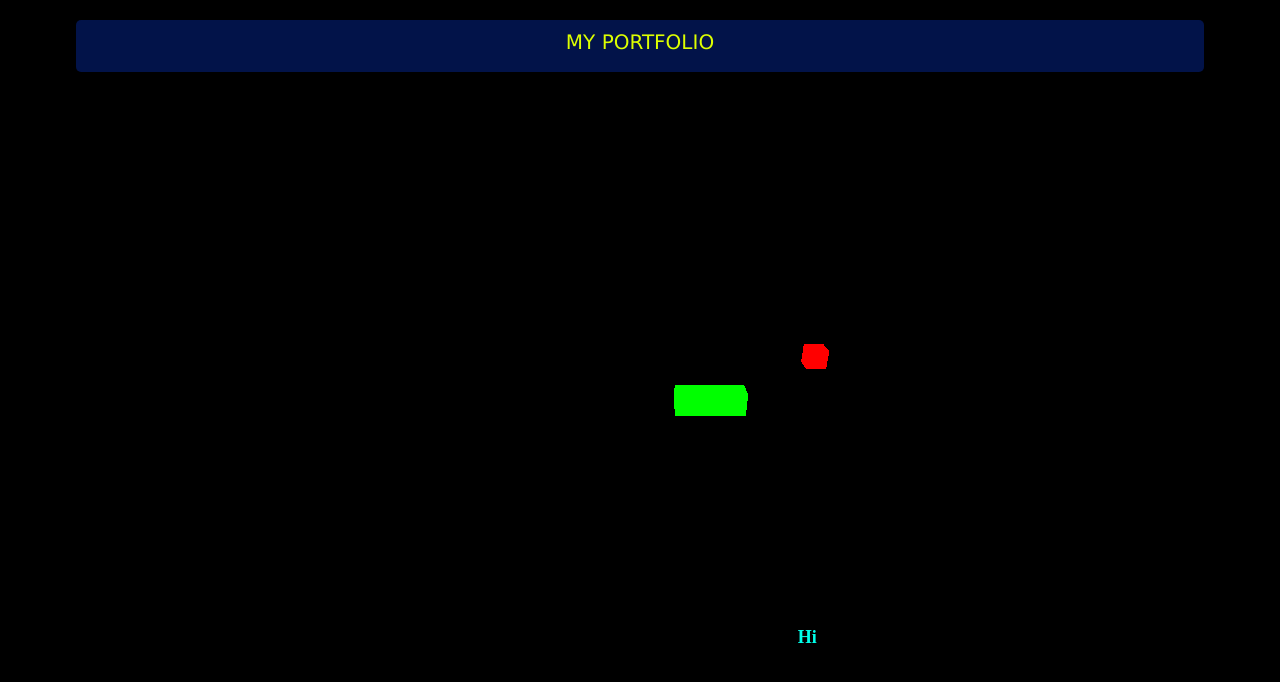
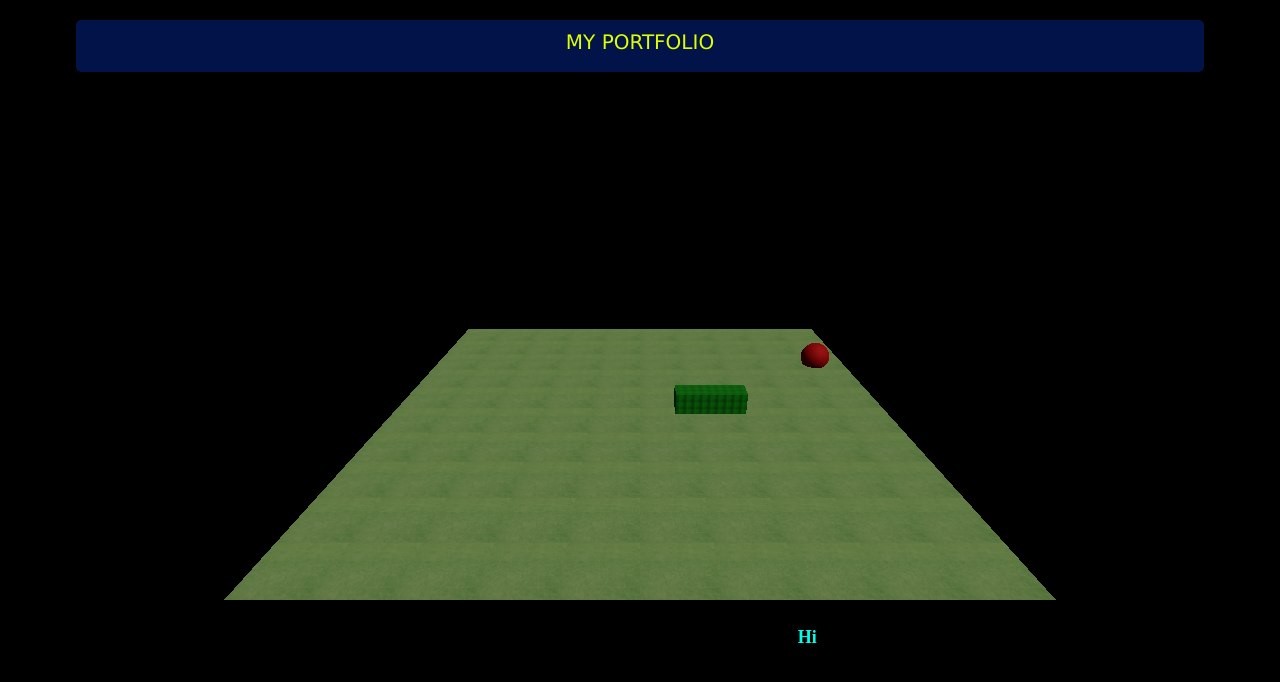
Before and after one commit to intelli-jayant/Portfolio, a website built with Vite: page index.html in a window 1280 px wide. Built offline with nearby package versions, Linux system fonts and the light colour scheme; animation ran at ten frames a second.

Commit message:
second commit, added texture and sound effect

```diff
--- a/main.js
+++ b/main.js
@@ -11,8 +11,18 @@ let snacks = [
     { text: "Contact", message: "jayant.2023@iic.ac.in" }
 ];
 let currentSnackIndex = 0;
-let snack, gridSize = 20, cubeSize = 1, moveInterval = 300;
+let snack, gridSize = 20, cubeSize = 1, moveInterval = 300, radius =0.7;
+let eatSound = new Audio('/snake-eat.mp3');
+let touchStartX = 0;
+let touchStartY = 0;
 let clock, gameOver = false;
+
+//snake texture
+let textureLoader = new THREE.TextureLoader();
+let snakeTexture = textureLoader.load('/snake.jpg');
+snakeTexture.wrapS = THREE.RepeatWrapping;
+snakeTexture.wrapT = THREE.RepeatWrapping;
+snakeTexture.repeat.set(3, 3); // Adjust these values as needed
 
 let keyDirectionMap = {
     37: new THREE.Vector3(-1, 0, 0), // Left arrow
@@ -29,8 +39,30 @@ function init() {
 
     renderer = new THREE.WebGLRenderer();
     renderer.setSize(window.innerWidth, window.innerHeight);
+    renderer.shadowMap.enabled = true; // Enable shadows
     document.body.appendChild(renderer.domElement);
 
+    // Add lighting
+    let ambientLight = new THREE.AmbientLight(0x404040, 1.5); // Soft ambient light
+    scene.add(ambientLight);
+
+    let directionalLight = new THREE.DirectionalLight(0xffffff, 1);
+    directionalLight.position.set(10, 20, 10);
+    directionalLight.castShadow = true; // Enable shadows for the light
+    scene.add(directionalLight);
+    //load grass
+    let textureLoader = new THREE.TextureLoader();
+    let grassTexture = textureLoader.load('/grass.jpg');
+    grassTexture.wrapS = grassTexture.wrapT = THREE.RepeatWrapping;
+    grassTexture.repeat.set(10, 10);
+    // Create a floor
+    let floorGeometry = new THREE.PlaneGeometry(gridSize*1.05 , gridSize*1.05);
+    let floorMaterial = new THREE.MeshStandardMaterial({ map: grassTexture });
+    let floor = new THREE.Mesh(floorGeometry, floorMaterial);
+    floor.position.set(0,-0.4,0);
+    floor.rotation.x = -Math.PI / 2; // Rotate the floor to be horizontal
+    floor.receiveShadow = true;
+    scene.add(floor);
 
     // Create initial snake
     createSnake();
@@ -39,6 +71,7 @@ function init() {
     createSnack();
 
     // Keyboard controls
+
     document.addEventListener('keydown', (event) => {
         if (keyDirectionMap[event.keyCode] && !gameOver) {
             const newDirection = keyDirectionMap[event.keyCode];
@@ -48,6 +81,8 @@ function init() {
         }
     });
 
+    //touch controls
+    addTouchControls();
     // Event listener for restart button
     document.getElementById('restartButton').addEventListener('click', restartGame);
 
@@ -55,14 +90,29 @@ function init() {
     clock = new THREE.Clock();
     animate();
 }
+function createCube(x, y, z, color) {
+    // Use the loaded texture to create a material
+    let material = new THREE.MeshStandardMaterial({
+        map: snakeTexture, // Apply the texture to the material
+        color: color // You can keep the color if you want to tint the texture
+    });
 
-function createCube(x, y, z, color) {
     let geometry = new THREE.BoxGeometry(cubeSize, cubeSize, cubeSize);
-    let material = new THREE.MeshBasicMaterial({ color: color });
     let cube = new THREE.Mesh(geometry, material);
     cube.position.set(x, y, z);
     scene.add(cube);
     return cube;
+}
+
+function createsphere(x,y,z,color){
+    const geometry = new THREE.SphereGeometry( radius, 32, 16 );
+    const material = new THREE.MeshStandardMaterial( { color: color, metalness: 0.3, roughness: 0.7 } );
+    const sphere = new THREE.Mesh( geometry, material );
+    sphere.position.set(x, y, z);
+    sphere.castShadow = true; // Enable shadows for the cube
+    sphere.receiveShadow = true;
+    scene.add(sphere);
+    return sphere;
 }
 
 function createSnake() {
@@ -78,41 +128,66 @@ function createSnack() {
     let x = Math.floor(Math.random() * gridSize - gridSize / 2);
     let z = Math.floor(Math.random() * gridSize - gridSize / 2);
 
-    snack = createCube(x, 0, z, 0xff0000); // Create new snack
-
+    // snack = createCube(x, 0, z, 0xff0000); // Create new snack
+    snack = createsphere(x, 0, z, 0xff0000);
     // Display the snack's text
     updateSnackLabel(snack.position);
-    // let infoBox = document.getElementById('infoBox');
-    // infoBox.textContent = snacks[currentSnackIndex].message;
 }
 
 function updateSnackLabel(position) {
     let vector = position.clone().project(camera); // Convert 3D position to 2D
 
-    // Get the window width and height to calculate the position
     let halfWidth = window.innerWidth / 2;
     let halfHeight = window.innerHeight / 2;
 
     let screenX = (vector.x * halfWidth) + halfWidth - 30;
     let screenY = -(vector.y * halfHeight) + halfHeight;
 
-    // Update the h3 tag position
     let snackLabel = document.getElementById('snackLabel');
     snackLabel.style.left = `${screenX}px`;
     snackLabel.style.top = `${screenY}px`;
     snackLabel.textContent = snacks[currentSnackIndex].text; // Update the snack label with current text
 }
 
+// function moveSnake() {
+//     let headPos = snake[0].position.clone().add(snakeDirection);
+
+//     if (headPos.x > gridSize / 2) headPos.x = -gridSize / 2;
+//     if (headPos.x < -gridSize / 2) headPos.x = gridSize / 2;
+//     if (headPos.z > gridSize / 2) headPos.z = -gridSize / 2;
+//     if (headPos.z < -gridSize / 2) headPos.z = gridSize / 2;
+
+//     for (let i = 1; i < snake.length; i++) {
+//         if (headPos.distanceTo(snake[i].position) < 0.1) {
+//             endGame();
+//             return;
+//         }
+//     }
+
+//     for (let i = snake.length - 1; i > 0; i--) {
+//         snake[i].position.copy(snake[i - 1].position);
+//     }
+
+//     snake[0].position.copy(headPos);
+
+//     if (snake[0].position.distanceTo(snack.position) < 0.1) {
+//         snake.push(createCube(0, 0, 0, 0x00ff00)); // Increase snake size
+//         displaySnackMessage(); // Show corresponding message
+//         currentSnackIndex = (currentSnackIndex + 1) % snacks.length; // Move to next snack
+//         createSnack();
+//     }
+// }
 function moveSnake() {
+    // Calculate the new head position
     let headPos = snake[0].position.clone().add(snakeDirection);
 
-    // Wrap around screen if the snake goes off the edge
+    // Handle boundary wrapping
     if (headPos.x > gridSize / 2) headPos.x = -gridSize / 2;
     if (headPos.x < -gridSize / 2) headPos.x = gridSize / 2;
     if (headPos.z > gridSize / 2) headPos.z = -gridSize / 2;
     if (headPos.z < -gridSize / 2) headPos.z = gridSize / 2;
 
-    // Check for self-collision
+    // Check for collision with the snake itself
     for (let i = 1; i < snake.length; i++) {
         if (headPos.distanceTo(snake[i].position) < 0.1) {
             endGame();
@@ -120,21 +195,29 @@ function moveSnake() {
         }
     }
 
-    // Move snake body
+    // Move each segment of the snake to the position of the previous one
     for (let i = snake.length - 1; i > 0; i--) {
         snake[i].position.copy(snake[i - 1].position);
     }
 
+    // Move the head to the new position
     snake[0].position.copy(headPos);
 
-    // Check if snake eats snack
+    // Check if the snake has eaten the snack
     if (snake[0].position.distanceTo(snack.position) < 0.1) {
-        snake.push(createCube(0, 0, 0, 0x00ff00)); // Increase snake size
+        // Position the new segment at the last segment's position
+        let lastSegment = snake[snake.length - 1];
+        let newSegment = createCube(lastSegment.position.x, lastSegment.position.y, lastSegment.position.z, 0x00ff00);
+
+        // Add the new segment to the snake
+        snake.push(newSegment);
+        eatSound.play();
         displaySnackMessage(); // Show corresponding message
-        currentSnackIndex = (currentSnackIndex + 1) % snacks.length; // Move to next snack
-        createSnack();
+        currentSnackIndex = (currentSnackIndex + 1) % snacks.length; // Move to the next snack
+        createSnack(); // Create a new snack
     }
 }
+
 
 function displaySnackMessage() {
     let infoBox = document.getElementById('infoBox');
@@ -158,27 +241,72 @@ function endGame() {
 }
 
 function restartGame() {
-    // Reset game state
-    for (let i = scene.children.length - 1; i >= 0; i--) {
-        let obj = scene.children[i];
-        scene.remove(obj);
+    // for (let i = scene.children.length - 1; i >= 0; i--) {
+    //     let obj = scene.children[i];
+    //     scene.remove(obj);
+    // }
+    for (let i = 0; i < snake.length; i++) {
+        scene.remove(snake[i]);
     }
-
-    // Re-initialize the snake and snack
     snake = [];
-    snakeDirection = new THREE.Vector3(1, 0, 0); // Reset snake direction
+    snakeDirection = new THREE.Vector3(1, 0, 0);
     gameOver = false;
 
     createSnake();
-    currentSnackIndex = 0; // Reset snack index
+    currentSnackIndex = 0;
     createSnack();
 
-    // Hide Game Over message
     document.getElementById('gameOver').style.display = 'none';
 
-    // Reset and restart the clock
-    clock = new THREE.Clock(); // Create a new clock to reset elapsed time
-    animate(); // Restart the animation loop
+    clock = new THREE.Clock();
+    animate();
+}
+
+function addTouchControls() {
+    // Event listener for the start of a touch
+    document.addEventListener('touchstart', (event) => {
+        touchStartX = event.touches[0].clientX;
+        touchStartY = event.touches[0].clientY;
+    });
+
+    // Event listener for the end of a touch
+    document.addEventListener('touchend', (event) => {
+        let touchEndX = event.changedTouches[0].clientX;
+        let touchEndY = event.changedTouches[0].clientY;
+
+        // Calculate the difference in position
+        let diffX = touchEndX - touchStartX;
+        let diffY = touchEndY - touchStartY;
+
+        // Determine if the swipe was horizontal or vertical
+        if (Math.abs(diffX) > Math.abs(diffY)) {
+            // Horizontal swipe
+            if (diffX > 0) {
+                // Swipe right
+                if (!snakeDirection.equals(new THREE.Vector3(-1, 0, 0))) {
+                    snakeDirection = new THREE.Vector3(1, 0, 0); // Right
+                }
+            } else {
+                // Swipe left
+                if (!snakeDirection.equals(new THREE.Vector3(1, 0, 0))) {
+                    snakeDirection = new THREE.Vector3(-1, 0, 0); // Left
+                }
+            }
+        } else {
+            // Vertical swipe
+            if (diffY > 0) {
+                // Swipe down
+                if (!snakeDirection.equals(new THREE.Vector3(0, 0, -1))) {
+                    snakeDirection = new THREE.Vector3(0, 0, 1); // Down
+                }
+            } else {
+                // Swipe up
+                if (!snakeDirection.equals(new THREE.Vector3(0, 0, 1))) {
+                    snakeDirection = new THREE.Vector3(0, 0, -1); // Up
+                }
+            }
+        }
+    });
 }
 
 init();
--- a/styles.css
+++ b/styles.css
@@ -1,5 +1,10 @@
-body { margin: 0; overflow: hidden; }
-        canvas { display: block; }
+body {
+  margin: 0;
+  overflow: hidden;
+}
+canvas {
+  display: block;
+}
 #gameOver {
   height: 20vh;
   width: 20vw;
@@ -16,6 +21,7 @@ body { margin: 0; overflow: hidden; }
   stroke-width: 4px;
   stroke: aliceblue;
   border-radius: 10px;
+  z-index: 2;
 }
 #gameOver button {
   padding: 10px 20px;
@@ -34,7 +40,8 @@ body { margin: 0; overflow: hidden; }
   color: rgb(221, 255, 0);
   padding: 10px 20px;
   font-size: 20px;
-            font-family: 'Lucida Sans', 'Lucida Sans Regular', 'Lucida Grande', 'Lucida Sans Unicode', Geneva, Verdana, sans-serif;
+  font-family: "Lucida Sans", "Lucida Sans Regular", "Lucida Grande",
+    "Lucida Sans Unicode", Geneva, Verdana, sans-serif;
   text-align: center;
   border-radius: 5px;
 }
```
Also changed, not shown: clouds.jpg (added), grass.jpg (added), snake.jpg (added), 1 other file. Lines whose indentation alone changed are shown as unchanged.
